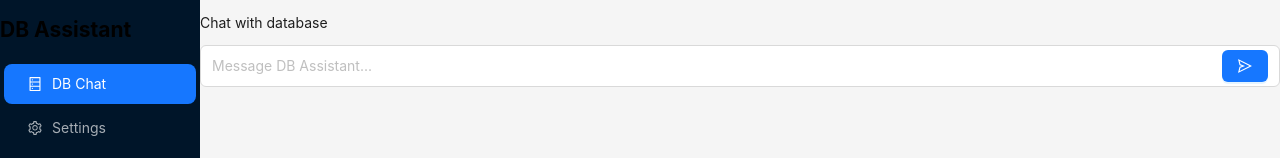
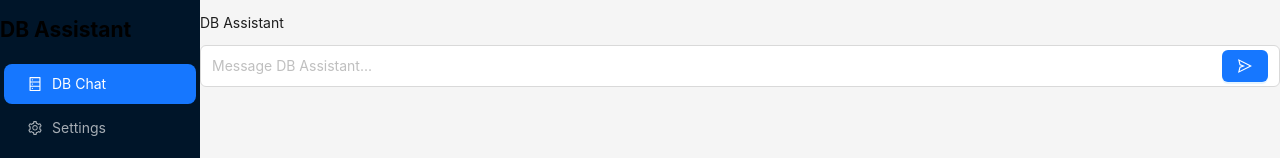
Before and after one commit to chat-stack/db-assistant, a Next.js app: page /db-chat in a window 1280 px wide. Shown: the top 158 px of the page. Built offline with nearby package versions, Linux system fonts and the light colour scheme.

Commit message:
remove old code

```diff
--- a/pages/db-chat/index.tsx
+++ b/pages/db-chat/index.tsx
@@ -84,7 +84,7 @@ export default function DbChat() {
             messagesState.length === 0 &&
             !isLoadingState.isLoading && (
               <Content className="min-h-full min-w-full flex items-center justify-center">
-                <p className="text-4xl">Chat with database</p>
+                <p className="text-4xl">DB Assistant</p>
               </Content>
             )}
           {(isLoadingState.isLoading ||
```
Also changed, not shown: interfaces/prompt.interface.ts (deleted, +0 -10 lines), interfaces/ui-component.ts (deleted, +0 -8 lines).
